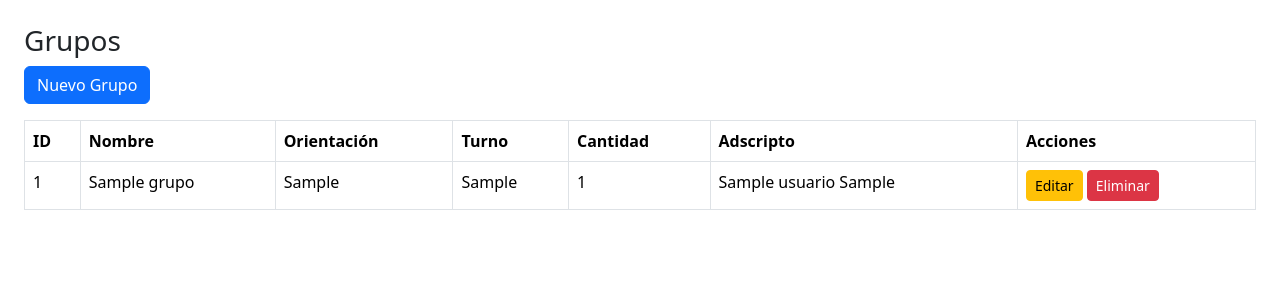
After one commit to monzerratjh/C-C2025, a PHP site: the page made by CRUD adscripto/grupo/grupo_secretario.php in a window 1280 px wide. The commit adds this page. Shown: the top 300 px of the page. Run offline with PHP 8.4, Linux system fonts and the light colour scheme; tables that the repository leaves empty hold one stand-in row (values such as "Sample post").

Commit message:
ADD: CRUD grupo
* prueba de CRUD GRUPO (.css con chat y boostrao ajsdkajsd)
* comentario en bd agregado

```diff
--- a/CRUD adscripto/connection.php
+++ b/CRUD adscripto/connection.php
@@ -10,6 +10,11 @@ function connection(){
 
     mysqli_select_db($connect, $bd);
 
+    // Verificar conexión
+    if (!$connect) {
+        die("Error de conexión: " . mysqli_connect_error());
+    }
+
     return $connect;
 
 }
--- a/CRUD adscripto/delete_user.php
+++ b/CRUD adscripto/delete_user.php
@@ -12,6 +12,7 @@ $query = mysqli_query($con, $sql);
 
 if ($query) {
     Header("Location: index.php"); // redirige si se elimina correctamente
+    echo "Eliminado correctamente";
     exit();
 } else {
     echo "Error al eliminar: " . mysqli_error($con);
--- /dev/null
+++ b/CRUD adscripto/grupo/connection.php
@@ -0,0 +1,15 @@
+<?php
+function connection(){
+    $host = "localhost";
+    $user = "root";
+    $pass = "";
+    $db = "itsplanner";
+    $conn = new mysqli($host,$user,$pass,$db);
+
+    if($conn->connect_error){
+        die("Conexión fallida: ".$conn->connect_error);
+    }
+    $conn->set_charset("utf8");
+    return $conn;
+}
+?>
--- /dev/null
+++ b/CRUD adscripto/grupo/grupo.js
@@ -0,0 +1,15 @@
+
+function confirmarEliminar(id){
+    if(confirm("¿Seguro quieres eliminar este grupo?")){
+        document.getElementById('formEliminar'+id).submit();
+    }
+}
+
+function cargarEditar(id, orientacion, turno, nombre, cantidad){
+    document.getElementById('accion').value = 'editar';
+    document.getElementById('id_grupo').value = id;
+    document.getElementById('orientacion').value = orientacion;
+    document.getElementById('turno').value = turno;
+    document.getElementById('nombre').value = nombre;
+    document.getElementById('cantidad').value = cantidad;
+}
--- /dev/null
+++ b/CRUD adscripto/grupo/grupo_secretario.php
@@ -0,0 +1,168 @@
+<?php
+include("connection.php");   // Incluye la conexión a la base de datos
+$conn = connection();
+
+// Consulta para obtener todos los grupos con información del adscripto
+$result = $conn->query("SELECT g.*, a.id_adscripto, a.id_usuario AS id_usuario_adscripto, u.nombre_usuario, u.apellido_usuario
+                        FROM grupo g
+                        JOIN adscripto a ON g.id_adscripto = a.id_adscripto
+                        JOIN usuario u ON a.id_usuario = u.id_usuario");
+
+/*
+    g.*,    -- Todas las columnas de la tabla **grupo** (g es alias de grupo)
+
+    a.id_adscripto,     -- Columna id_adscripto de la tabla **adscripto** (a es alias de adscripto)
+
+    a.id_usuario AS id_usuario_adscripto,       -- Columna id_usuario de la tabla **adscripto**, pero renombrada a id_usuario_adscripto para diferenciarla de id_usuario de la tabla usuario
+
+    u.nombre_usuario,       -- Columna nombre_usuario de la tabla **usuario** (u es alias de usuario)
+
+    u.apellido_usuario      -- Columna apellido_usuario de la tabla **usuario** (u es alias de usuario)
+
+
+    FROM grupo g                     -- g = **grupo**
+
+    JOIN adscripto a                  -- a = **adscripto**
+
+        ON g.id_adscripto = a.id_adscripto    -- Relación: grupo.id_adscripto con adscripto.id_adscripto
+
+    JOIN usuario u                     -- u = **usuario**
+
+        ON a.id_usuario = u.id_usuario        -- Relación: adscripto.id_usuario con usuario.id_usuario
+
+
+Los alias (g, a, u) sirven para acortar los nombres de tabla y hacer más legible la consulta, especialmente cuando tenés varias tablas con columnas con nombres iguales (como id_adscripto o id_usuario).
+
+
+- JOIN adscripto a ON g.id_adscripto = a.id_adscripto
+
+Une cada grupo con su adscripto correspondiente.
+
+- JOIN usuario u ON a.id_usuario = u.id_usuario
+
+Une cada adscripto con el usuario asociado para obtener nombre y apellido.
+
+*/
+
+?>
+
+<!DOCTYPE html>
+<html lang="es">
+<head>
+<meta charset="UTF-8">
+<title>Grupos</title>
+<link href="https://cdn.jsdelivr.net/npm/bootstrap@5.3.2/dist/css/bootstrap.min.css" rel="stylesheet">
+<script src="https://cdn.jsdelivr.net/npm/bootstrap@5.3.2/dist/js/bootstrap.bundle.min.js"></script>
+</head>
+<body class="p-4">
+<h3>Grupos</h3>
+<?php if(isset($_GET['message'])) echo "<div class='alert alert-success'>".$_GET['message']."</div>"; ?>
+
+<!-- Botón para modal de nuevo grupo -->
+<button class="btn btn-primary mb-3" data-bs-toggle="modal" data-bs-target="#modalGrupo" onclick="document.getElementById('accion').value='insertar';">Nuevo Grupo</button>
+
+<!-- Tabla -->
+<table class="table table-bordered">
+<tr>
+<th>ID</th>
+<th>Nombre</th>
+<th>Orientación</th>
+<th>Turno</th>
+<th>Cantidad</th>
+<th>Adscripto</th>
+<th>Acciones</th>
+</tr>
+<?php while($row = $result->fetch_assoc()){ ?>
+<tr>
+<td><?php echo $row['id_grupo']; ?></td>
+<td><?php echo $row['nombre_grupo']; ?></td>
+<td><?php echo $row['orientacion_grupo']; ?></td>
+<td><?php echo $row['turno_grupo']; ?></td>
+<td><?php echo $row['cantidad_alumno_grupo']; ?></td>
+<td><?php echo $row['nombre_usuario']." ".$row['apellido_usuario']; ?></td>
+<td>
+    <button class="btn btn-sm btn-warning" data-bs-toggle="modal" data-bs-target="#modalGrupo"
+    onclick="cargarEditar('<?php echo $row['id_grupo']; ?>','<?php echo $row['orientacion_grupo']; ?>','<?php echo $row['turno_grupo']; ?>','<?php echo $row['nombre_grupo']; ?>','<?php echo $row['cantidad_alumno_grupo']; ?>')">Editar</button>
+
+    <form id="formEliminar<?php echo $row['id_grupo'];?>" method="POST" action="grupo_accion.php" style="display:inline;">
+        <input type="hidden" name="accion" value="eliminar">
+        <input type="hidden" name="id_grupo" value="<?php echo $row['id_grupo']; ?>">
+        <button type="button" class="btn btn-sm btn-danger" onclick="confirmarEliminar(<?php echo $row['id_grupo']; ?>)">Eliminar</button>
+    </form>
+</td>
+</tr>
+<?php } ?>
+</table>
+
+<!-- Modal Insert/Edit -->
+<div class="modal fade" id="modalGrupo" tabindex="-1">
+<div class="modal-dialog">
+<div class="modal-content">
+<div class="modal-header">
+<h5 class="modal-title">Grupo</h5>
+<button type="button" class="btn-close" data-bs-dismiss="modal"></button>
+</div>
+<form method="POST" action="grupo_accion.php">
+<div class="modal-body">
+<input type="hidden" id="accion" name="accion">
+<input type="hidden" id="id_grupo" name="id_grupo">
+
+<div class="mb-3">
+<label>Nombre</label>
+<input type="text" class="form-control" id="nombre" name="nombre" required>
+</div>
+
+<div class="mb-3">
+  <label>Orientación</label>
+  <select class="form-control" id="orientacion" name="orientacion" required>
+      <option value="">Seleccione...</option>
+      <option value="Ciencias">Ciencias</option>
+      <option value="Humanidades">Humanidades</option>
+      <option value="Tecnología">Tecnología</option>
+      <option value="Arte">Arte</option>
+  </select>
+</div>
+
+<div class="mb-3">
+  <label>Turno</label>
+  <select class="form-control" id="turno" name="turno" required>
+      <option value="">Seleccione...</option>
+      <option value="Matutino">Matutino</option>
+      <option value="Vespertino">Vespertino</option>
+      <option value="Nocturno">Nocturno</option>
+  </select>
+</div>
+<div class="mb-3">
+<label>Cantidad alumnos</label>
+<input type="number" class="form-control" id="cantidad" name="cantidad" required>
+</div>
+<div class="mb-3">
+<label>Adscripto</label>
+<select class="form-control" name="id_adscripto" required>
+<?php
+$ads = $conn->query("SELECT a.id_adscripto, u.nombre_usuario, u.apellido_usuario FROM adscripto a JOIN usuario u ON a.id_usuario=u.id_usuario");
+while($a = $ads->fetch_assoc()){
+    echo "<option value='".$a['id_adscripto']."'>".$a['nombre_usuario']." ".$a['apellido_usuario']."</option>";
+}
+?>
+</select>
+</div>
+
+<div class="mb-3">
+<input type="hidden" name="id_secretario" value="1"> <!-- fijo para pruebas -->
+</div>
+
+</div>
+<div class="modal-footer">
+<button type="button" class="btn btn-secondary" data-bs-dismiss="modal">Cerrar</button>
+<button type="submit" class="btn btn-primary">Guardar</button>
+</div>
+</form>
+</div>
+</div>
+</div>
+
+<script src="grupo.js"></script>
+
+</body>
+</html>
--- a/CRUD adscripto/update.php
+++ b/CRUD adscripto/update.php
@@ -13,6 +13,7 @@ if ($_SERVER['REQUEST_METHOD'] === 'POST') {
         $gmail    = $_POST['gmail_usuario'];
         $telefono = $_POST['telefono_usuario'];
         $cedula   = $_POST['ci_usuario'];
+        $pass = $_POST['password_usuario'];
 
         // Validación: cédula 8 dígitos
         if (!preg_match('/^\d{8}$/', $cedula)) {
@@ -87,6 +88,9 @@ if ($_SERVER['REQUEST_METHOD'] === 'POST') {
             <input type="text" name="ci_usuario" placeholder="Cédula" value="<?= $row['ci_usuario'] ?>" required
                    pattern="\d{8}" title="Debe ingresar exactamente 8 números">
 
+            <input type="password" name="password_usuario" placeholder="Contraseña" required>
+
+
             <input type="submit" value="Actualizar">
         </form>
     </div>
--- a/backend_resources/itsplanner_bd.sql
+++ b/backend_resources/itsplanner_bd.sql
@@ -90,10 +90,10 @@ CREATE TABLE adscripto_organiza_horario_clase (
 CREATE TABLE asignatura_docente_solicita_espacio (
 	id_asignatura int NOT NULL,
 	id_docente int NOT NULL,
-	fecha_hora_reserva timestamp NOT NULL,
 	hora_clase time NOT NULL,
 	id_espacio int NOT NULL,
-	estado_reserva ENUM('pendiente','aceptada','rechazada','cancelada') NOT NULL DEFAULT 'pendiente'
+	estado_reserva ENUM('pendiente','aceptada','rechazada','cancelada') NOT NULL DEFAULT 'pendiente',
+	fecha_hora_reserva TIMESTAMP DEFAULT CURRENT_TIMESTAMP ON UPDATE CURRENT_TIMESTAMP -- auto se guarda fecha y hora
 );
 
 
```
Also changed, not shown: CRUD adscripto/edit_user.php (+77 -2 lines), CRUD adscripto/grupo/grupo_accion.php (added, +44 -0 lines), CRUD adscripto/index.php (+23 -16 lines), backend_resources/x.txt (added, +7 -0 lines).
